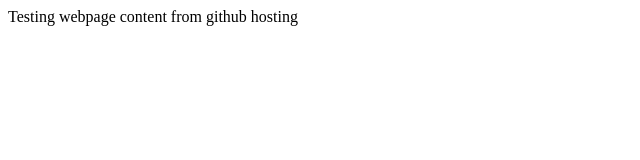
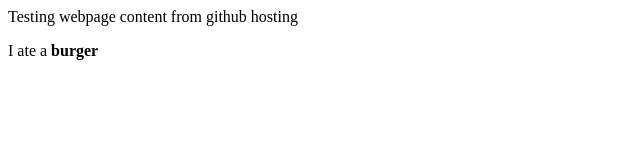
Before and after one commit to Yanick9/Yanick9.github.io, a plain HTML site: page index.html in a window 1280 px wide. Shown: the full height of the page, 0-640 px from the left. Drawn offline with Linux system fonts and the light colour scheme.

Commit message:
add sentence

```diff
--- a/index.html
+++ b/index.html
@@ -8,4 +8,11 @@
 Testing webpage content from github hosting
 
 </body>
+
+<p>
+
+I ate a <strong>burger
+
+<p/>
+
 </html>
```
